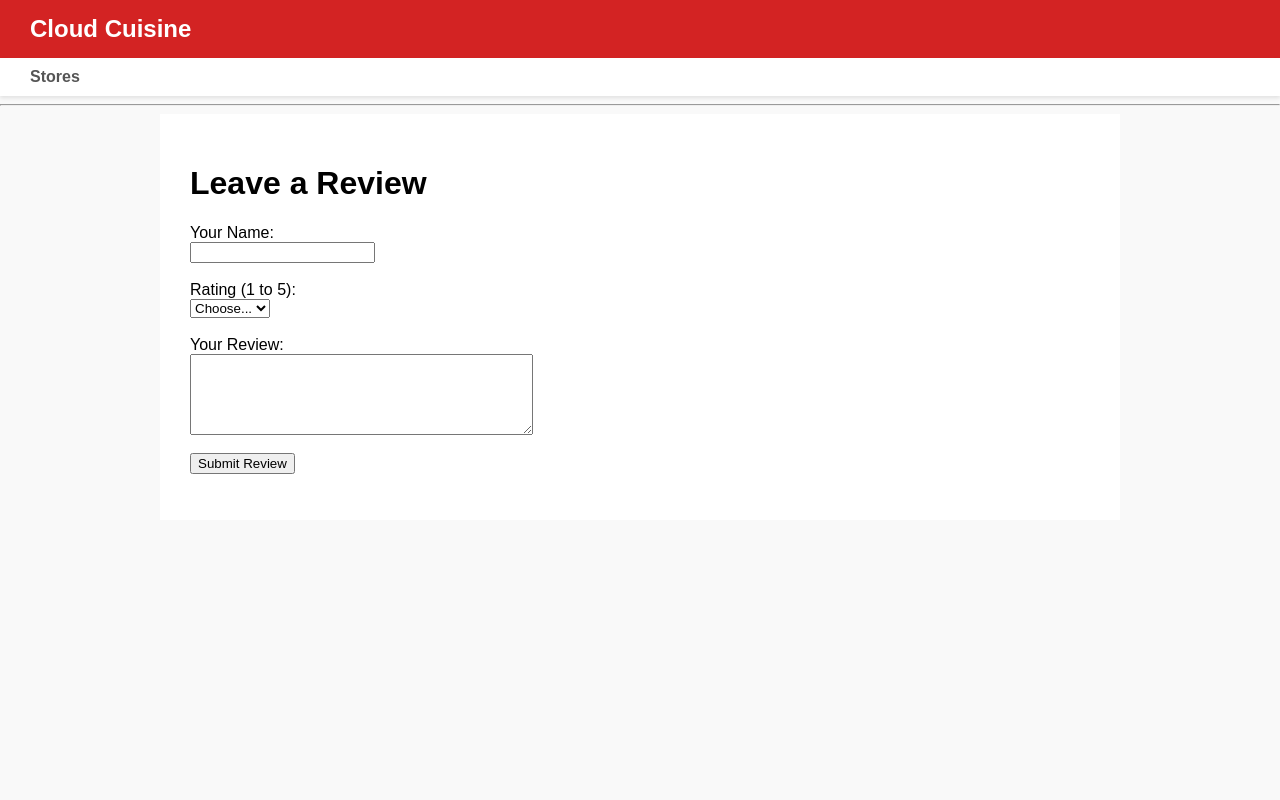
After one commit to Coveted8749/CSCI4650, a Django app: page /store/1/add_review/ in a window 1280 px wide. The commit adds this page. Run offline with Django 5.2, Linux system fonts and the light colour scheme; tables that the repository leaves empty hold one stand-in row (values such as "Sample post").

Commit message:
Add files via upload
fixed stuff

```diff
--- a/cloud_cuisine/urls.py
+++ b/cloud_cuisine/urls.py
@@ -16,10 +16,11 @@ Including another URLconf
 """
 from django.contrib import admin
 from django.urls import path, include
-from base import views
+#from base import views
+from reviews import views
 
 urlpatterns = [
     path('admin/', admin.site.urls),
-    path('', include('base.urls')),
+    path('', include('reviews.urls')),
     path('store/<int:pk>/', views.store_detail, name='store_detail'),
 ]
--- a/reviews/models.py
+++ b/reviews/models.py
@@ -172,9 +172,10 @@ class ReviewsReview(models.Model):
     pk = models.CompositePrimaryKey('customer_id', 'review_timestamp')
     store = models.ForeignKey('ReviewsStore', models.DO_NOTHING, blank=True, null=True)
     customer = models.ForeignKey(Customer, models.DO_NOTHING)
-    review_timestamp = models.DateTimeField()
+    review_timestamp = models.DateTimeField(auto_now_add=True)
     number_of_stars = models.IntegerField(blank=True, null=True)
     review_text = models.TextField(blank=True, null=True)
+    #user = models.TextField(default='test')
 
     class Meta:
         managed = False
--- a/reviews/urls.py
+++ b/reviews/urls.py
@@ -1,8 +1,9 @@
 from django.urls import path
-#from . import views
+from . import views
 
 urlpatterns = [
-#     path('store/<int:store_id>/reviews/', views.reviews_for_store, name='reviews_for_store'),
-#     path('user/<int:user_id>/reviews/', views.reviews_by_user, name='reviews_by_user'),
-#     path('store/<int:store_id>/add_review/', views.add_review, name='add_review'),
+     path("", views.home, name="home"),
+     path('store/<int:store_id>/reviews/', views.reviews_for_store, name='reviews_for_store'),
+     path('user/<int:user_id>/reviews/', views.reviews_by_user, name='reviews_by_user'),
+     path('store/<int:store_id>/add_review/', views.add_review, name='add_review'),
 ]
--- a/reviews/views.py
+++ b/reviews/views.py
@@ -1,66 +1,79 @@
-# from django.shortcuts import render, get_object_or_404, redirect
-# from django.http import JsonResponse
-# from django.contrib.auth.models import User
-# from .models import Review, Store
+from django.shortcuts import render, get_object_or_404, redirect
+from django.http import JsonResponse
+from django.contrib.auth.models import User
+from .models import ReviewsReview, ReviewsStore, Customer
 
-# def reviews_for_store(request, store_id):
-#     store = get_object_or_404(Store, id=store_id)
-#     reviews = Review.objects.filter(store=store)
+def home(request):
+	storeData = ReviewsStore.objects.all()
+	#addressData = ReviewsAddress.objects.all()  # or any query you want
+	return render(request, 'home.html', {'storeData': storeData})
 
-#     review_data = [
-#         {
-#             "reviewer_name": review.user.first_name + " " + review.user.last_name,
-#             "rating": review.number_of_stars,
-#             "comment": review.review_text,
-#             "created_at": review.review_timestamp.strftime("%Y-%m-%d %H:%M")
-#         } for review in reviews
-#     ]
+def store_detail(request, pk):
+	store = get_object_or_404(ReviewsStore, pk=pk)
+	reviews = ReviewsReview.objects.filter(store=store)
+	return render(request, 'store_detail.html', {'store': store, 'reviews': reviews})
 
-#     return JsonResponse(review_data, safe=False)
 
-# def reviews_by_user(request, user_id):
-#     user = get_object_or_404(User, id=user_id)
-#     reviews = Review.objects.filter(user=user)
+def reviews_for_store(request, store_id):
+	 store = get_object_or_404(ReviewsStore, store_id=store_id)
+	 reviews = ReviewsReview.objects.filter(store=store)
 
-#     review_data = [
-#         {
-#             "store_name": review.store.store_name,
-#             "rating": review.number_of_stars,
-#             "comment": review.review_text,
-#             "created_at": review.review_timestamp.strftime("%Y-%m-%d %H:%M")
-#         } for review in reviews
-#     ]
+	 review_data = [
+	     {
+	         "reviewer_name": review.user.first_name + " " + review.user.last_name,
+	         "rating": review.number_of_stars,
+	         "comment": review.review_text,
+	         "created_at": review.review_timestamp.strftime("%Y-%m-%d %H:%M")
+	     } for review in reviews
+	 ]
 
-#     return JsonResponse(review_data, safe=False)
+	 return JsonResponse(review_data, safe=False)
 
-# def add_review(request, store_id):
-#     store = get_object_or_404(Store, id=store_id)
+def reviews_by_user(request, user_id):
+	 user = get_object_or_404(User, id=user_id)
+	 reviews = ReviewsReview.objects.filter(user=user)
 
-#     if request.method == 'POST':
-#         # Get the data from the POST request
-#         rating = request.POST.get('rating')
-#         comment = request.POST.get('comment')
+	 review_data = [
+	     {
+	         "store_name": review.store.store_name,
+	         "rating": review.number_of_stars,
+	         "comment": review.review_text,
+	         "created_at": review.review_timestamp.strftime("%Y-%m-%d %H:%M")
+	     } for review in reviews
+	 ]
 
-#         # Ensure rating is an integer and within valid range
-#         if rating and comment:
-#             try:
-#                 rating = int(rating)
-#                 if rating < 1 or rating > 5:
-#                     return JsonResponse({"error": "Rating must be between 1 and 5"}, status=400)
-#             except ValueError:
-#                 return JsonResponse({"error": "Invalid rating value"}, status=400)
+	 return JsonResponse(review_data, safe=False)
 
-#             # Create and save the review
-#             review = Review(
-#                 store=store,
-#                 user=request.user,  # Set the currently logged-in user
-#                 number_of_stars=rating,
-#                 review_text=comment
-#             )
-#             review.save()
+def add_review(request, store_id):
+	store = get_object_or_404(ReviewsStore, store_id=store_id)
 
-#             return JsonResponse({"message": "Review added successfully!"}, status=201)
-#         else:
-#             return JsonResponse({"error": "Rating and comment are required"}, status=400)
+	if request.method == 'POST':
+	     # Get the data from the POST request
+	    rating = request.POST.get('rating')
+	    comment = request.POST.get('comment')
 
-#     return render(request, 'add_review.html', {'store': store})
+	     # Ensure rating is an integer and within valid range
+	    if rating and comment:
+	        try:
+	            rating = int(rating)
+	            if rating < 1 or rating > 5:
+	                return JsonResponse({"error": "Rating must be between 1 and 5"}, status=400)
+	        except ValueError:
+	            return JsonResponse({"error": "Invalid rating value"}, status=400)
+
+	         # Create and save the review
+	        review = ReviewsReview(
+	            store=store,
+	            customer=Customer(customer_id=1),  # Set the currently logged-in user
+	            number_of_stars=rating,
+	            review_text=comment
+	        )
+	        review.save()
+
+	        #return JsonResponse({"message": "Review added successfully!"}, status=201)
+	        reviews = ReviewsReview.objects.filter(store=store)
+	        return render(request, 'store_detail.html', {'store': store, 'reviews': reviews})
+	    else:
+	        return JsonResponse({"error": "Rating and comment are required"}, status=400)
+
+	return render(request, 'add_review.html', {'store': store})
--- /dev/null
+++ b/templates/add_review.html
@@ -0,0 +1,34 @@
+<!-- templates/add_review.html -->
+{% include 'navbar.html' %}
+{% load static %}
+<link rel="stylesheet" href="{% static 'styles/style.css' %}">
+<!DOCTYPE html>
+<html lang="en">
+<head>
+  <meta charset="UTF-8" />
+  <meta name="viewport" content="width=device-width, initial-scale=1.0"/>
+  <title>Add your review for {{store.store_name}}</title>
+</head>
+<div class="container">
+<body>
+    <h1>Leave a Review</h1>
+    <form method="POST" action="">
+        {% csrf_token %}
+        <label for="name">Your Name:</label><br>
+        <input type="text" id="name" name="name" required><br><br>
+
+        <label for="rating">Rating (1 to 5):</label><br>
+        <select id="rating" name="rating" required>
+            <option value="">Choose...</option>
+            {% for i in "12345" %}
+                <option value="{{ i }}">{{ i }}</option>
+            {% endfor %}
+        </select><br><br>
+
+        <label for="comment">Your Review:</label><br>
+        <textarea id="comment" name="comment" rows="5" cols="40" required></textarea><br><br>
+
+        <input type="submit" value="Submit Review">
+    </form>
+</body>
+</html>
--- a/templates/store_detail.html
+++ b/templates/store_detail.html
@@ -18,6 +18,10 @@
         <p><strong>Zipcode:</strong> {{ store.address.zip}}</p>
     </div>
 
+    <a href="{% url 'add_review' store_id=store.store_id%}">
+    <button type="button">Add a Review</button>
+    </a>
+
     <div class="reviews">
         <h2>Reviews:</h2>
         <ul>
```
Also changed, not shown: cloud_cuisine/settings.py (+5 -6 lines), README.md, reviews/migrations/0005_authgroup_authgrouppermissions_authpermission_and_more.py (added), reviews/migrations/0006_alter_reviewsreview_options.py (added), reviews/migrations/0007_remove_reviewsreview_pk_reviewsreview_id_and_more.py (added), reviews/migrations/0008_alter_reviewsreview_options.py (added), reviews/migrations/0009_alter_reviewsreview_table.py (added), 1 other file.
